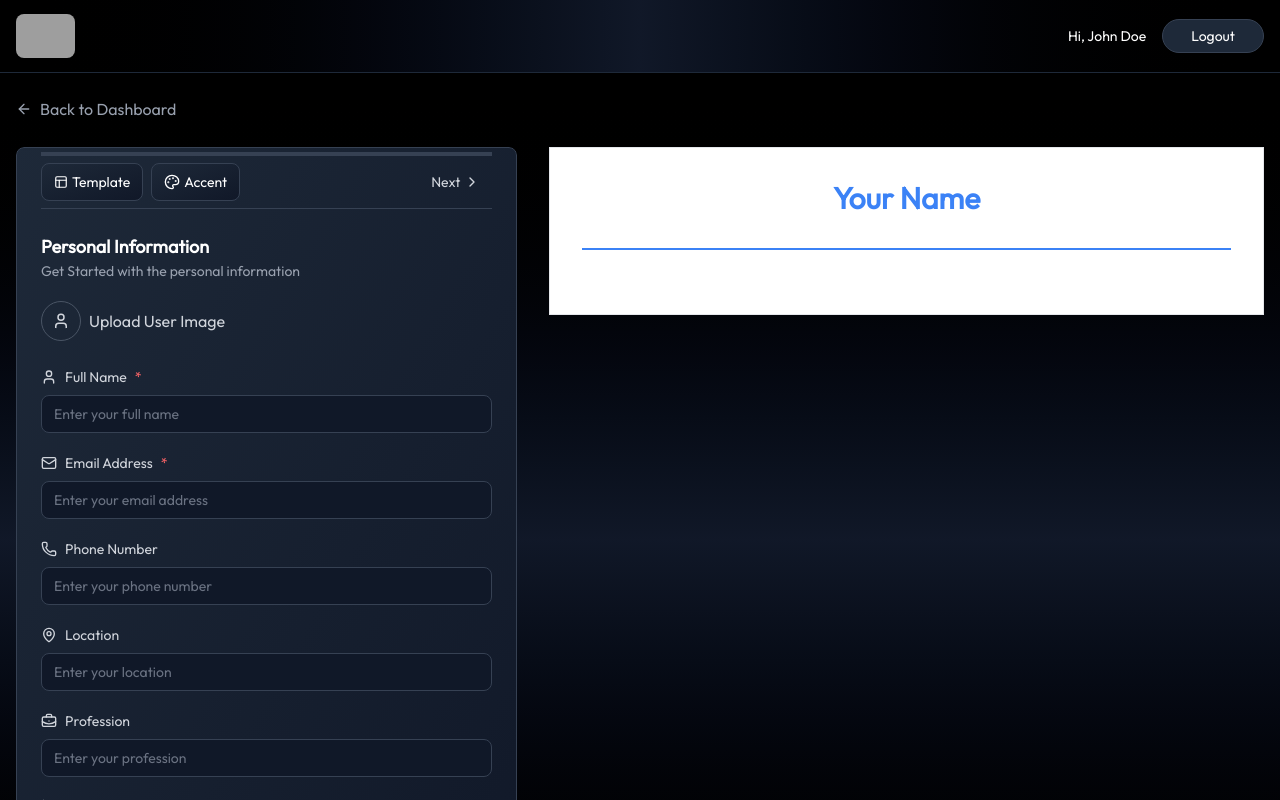
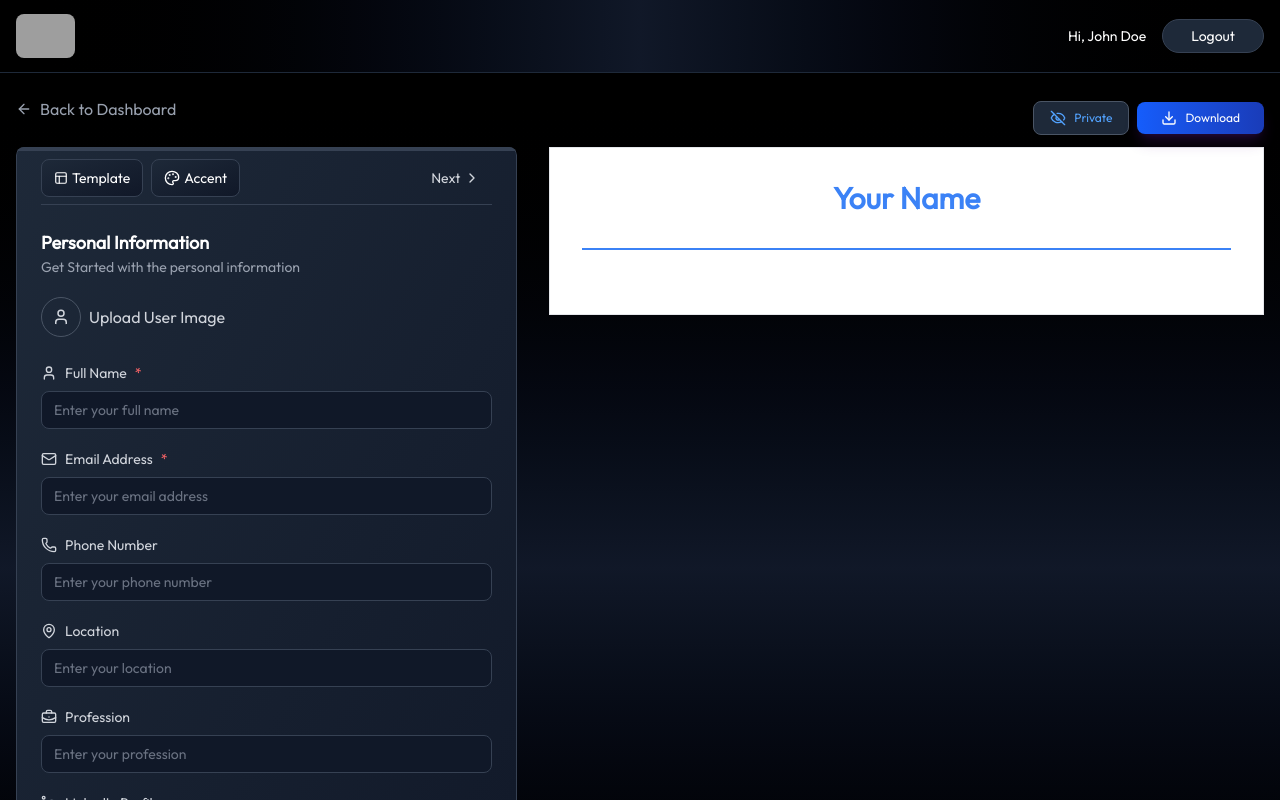
Before and after one commit to Prakhar057/ElevateCV, a React (Vite) app in the folder client/: page /app/builder/1 in a window 1280 px wide. Shown: the top 800 px of the page. Built offline with nearby package versions, Linux system fonts and the light colour scheme; grey boxes are pictures that could not be loaded; a web font is replaced by a local one.

Commit message:
added share,download buttons

```diff
--- a/client/src/Pages/ResumeBuilder.jsx
+++ b/client/src/Pages/ResumeBuilder.jsx
@@ -6,9 +6,14 @@ import {
   Briefcase,
   ChevronLeft,
   ChevronRight,
+  DownloadIcon,
+  EyeIcon,
+  EyeOffIcon,
   FileText,
   FolderIcon,
   GraduationCap,
+  Share2,
+  Share2Icon,
   Sparkles,
   User,
 } from "lucide-react";
@@ -87,6 +92,26 @@ const ResumeBuilder = () => {
     loadExistingResume();
   }, []);
 
+  const changeResumeVisibiliyy = async () => {
+    setResumeData({ ...resumeData, public: !resumeData.public });
+  };
+
+  const handleShare = () => {
+    const frontendUrl = window.location.href.split("/app/")[0];
+    const resumeUrl = frontendUrl + "/view/" + resumeId;
+
+    if(navigator.share){
+      navigator.share({url : resumeUrl, text : "My Resume"})
+    }
+    else {
+      alert ("Share not supported on this browser");
+    }
+  };
+
+  const downloadResume = ()=>{
+    window.print();
+  }
+
   return (
     <div className="min-h-screen bg-gradient-to-b from-black via-gray-900 to-black">
       <div className="max-w-7xl mx-auto px-4 py-6">
@@ -104,7 +129,7 @@ const ResumeBuilder = () => {
           <div className="relative lg:col-span-5 rounded-lg overflow-hidden">
             <div className="bg-gradient-to-br from-gray-800 to-gray-900 rounded-lg shadow-2xl border border-gray-700 p-6 pt-1">
               {/* Progress bar using activeSectionIndex */}
-              <hr className="abosolute top-0 left-0 right-0 border-2 border-gray-700" />
+              <hr className="absolute top-0 left-0 right-0 border-2 border-gray-700" />
               <hr
                 className="absolute top-0 left-0 h-1 bg-gradient-to-r from-blue-500 to-purple-600 border-none transition-all duration-2000"
                 style={{
@@ -222,11 +247,34 @@ const ResumeBuilder = () => {
                   />
                 )}
               </div>
+              <button className="bg-gradient-to-r from-blue-600 to-blue-900 text-white hover:from-blue-600 hover:to-blue-700 transition-all rounded-md px-6 py-2 mt-6 text-sm font-medium shadow-lg shadow-purple-900/30">
+                Save Changes
+              </button>
             </div>
           </div>
           {/* Right Panel - Preview */}
           <div className="lg:col-span-7 max-lg:mt-6">
-            <div>{/* buttons */}</div>
+            <div className="relative w-full">
+              <div className="absolute bottom-3 left-0 right-0 flex items-center justify-end gap-2">
+                {resumeData.public && (
+                  <button onClick={handleShare} className="flex items-center p-2 px-4 gap-2 text-xs bg-gray-800 border border-gray-600 text-blue-400 rounded-lg hover:bg-gray-700 hover:border-blue-500 transition-all">
+                    <Share2Icon className="size-4" /> Share
+                  </button>
+                )}
+                <button onClick={changeResumeVisibiliyy} className="flex items-center p-2 px-4 gap-2 text-xs bg-gray-800 border border-gray-600 text-blue-400 rounded-lg hover:bg-gray-700 hover:border-blue-500 transition-all">
+                  {resumeData.public ? (
+                    <EyeIcon className="size-4" />
+                  ) : (
+                    <EyeOffIcon className="size-4" />
+                  )}
+                  {resumeData.public ? "Public" : "Private"}
+                </button>
+                <button onClick={downloadResume} className="flex items-center p-2 px-6 gap-2 text-xs bg-gradient-to-r from-blue-600 to-blue-800 text-white rounded-lg hover:from-blue-400 hover:to-blue-500 transition-all shadow-lg shadow-purple-900/30">
+                  <DownloadIcon className="size-4" />
+                  Download
+                </button>
+              </div>
+            </div>
             <ResumePreview
               data={resumeData}
               template={resumeData.template}
```
